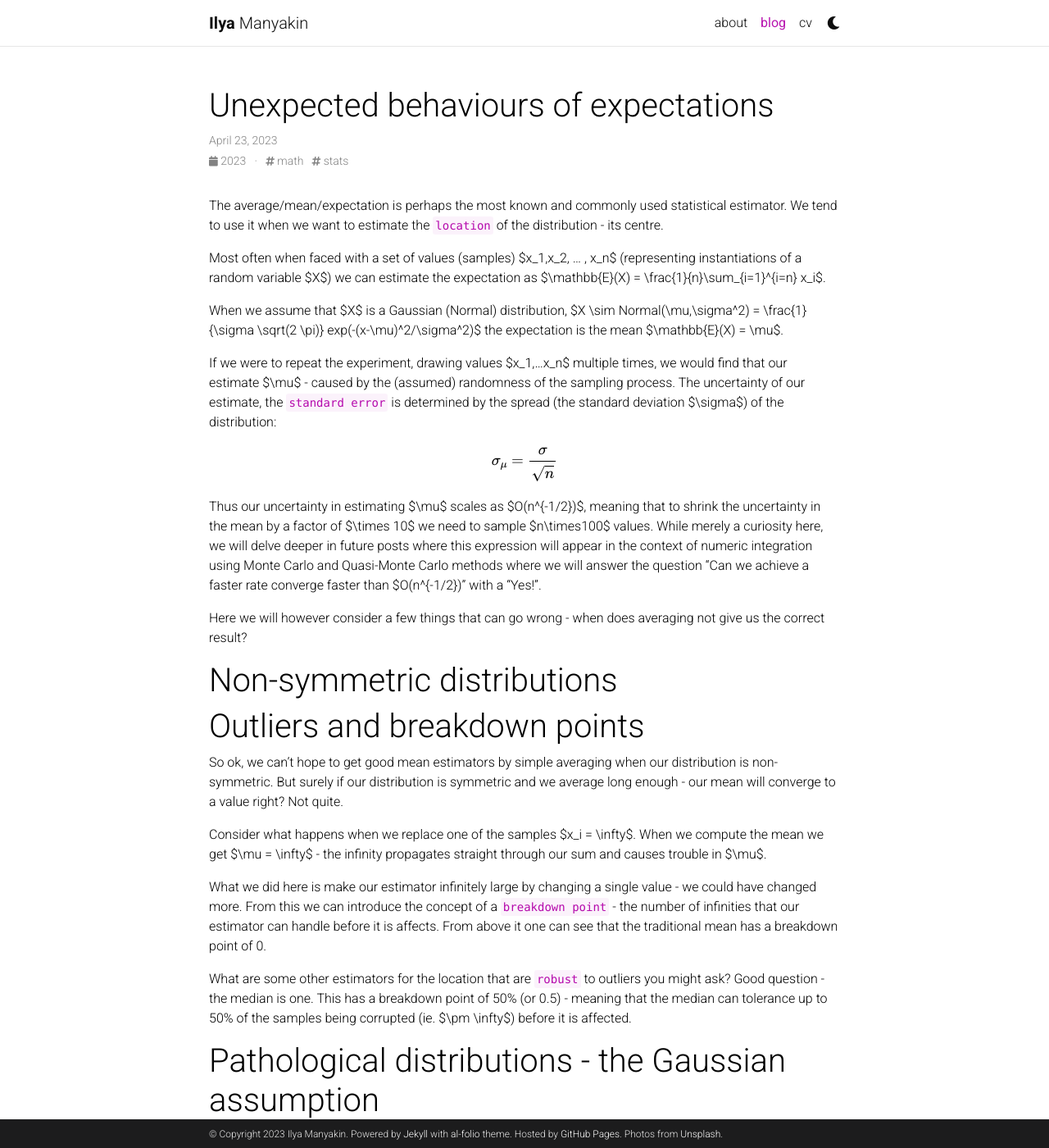
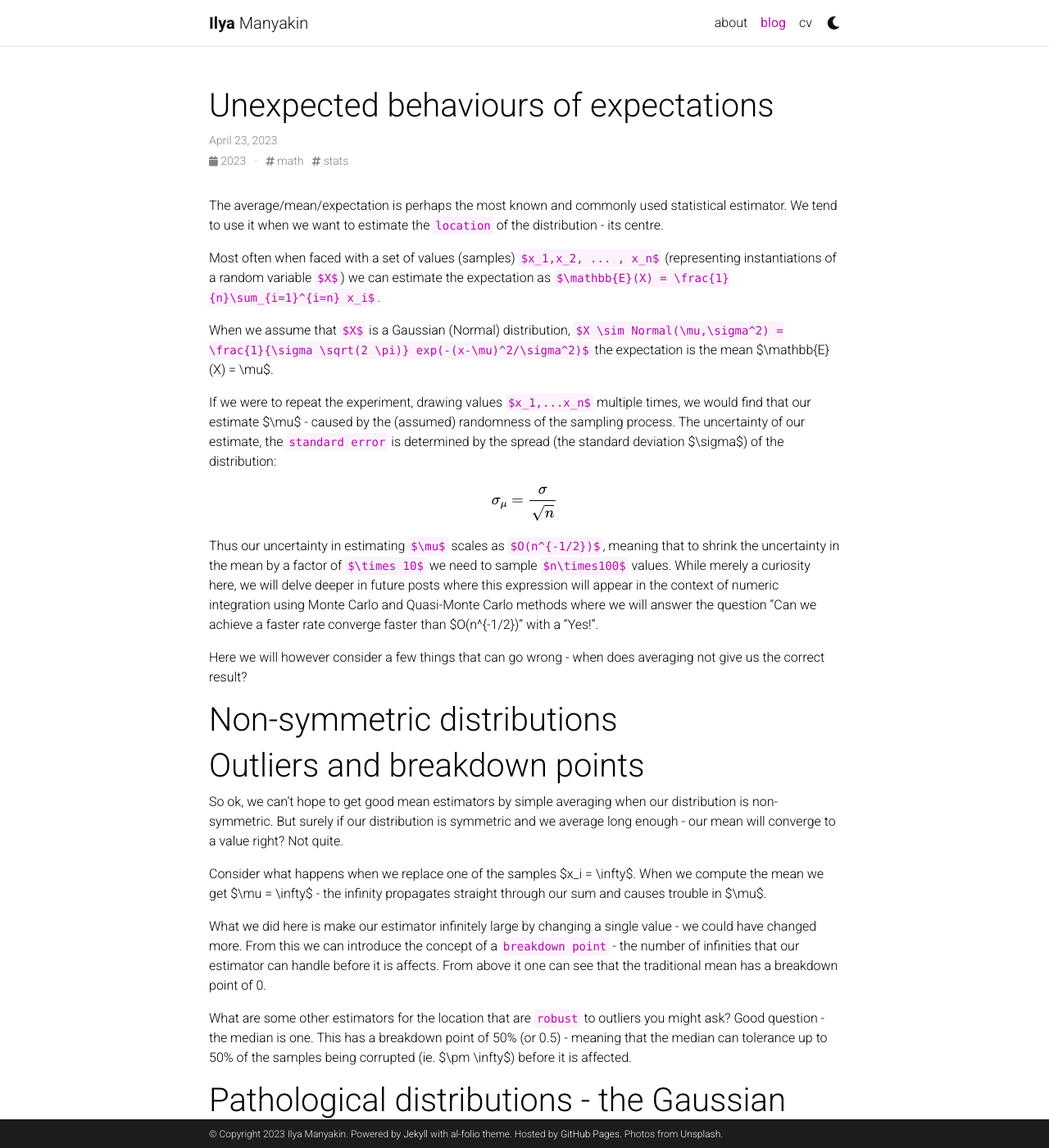
Before and after one commit to imanyakin/imanyakin.github.io, a Jekyll site: the page built from _posts/2023-04-23-unexpected-behaviours-of-expectations.md, in a window 1280 px wide and 1400 px high. Shown: the whole window at 82% size. Built offline with Jekyll 4.4.1, drawn with Linux system fonts in a browser that asks for light colours; comment, search, counter and statistics services are not loaded; a style sheet for code colours, icons or effects is not loaded; some of the changed text lies outside the part shown.

Commit message:
#1 latex

```diff
--- a/_posts/2023-04-23-unexpected-behaviours-of-expectations.md
+++ b/_posts/2023-04-23-unexpected-behaviours-of-expectations.md
@@ -9,15 +9,15 @@
 ---
 The average/mean/expectation is perhaps the most known and commonly used statistical estimator. We tend to use it when we want to estimate the `location` of the distribution - its centre.
 
-Most often when faced with a set of values (samples) $x_1,x_2, ... , x_n$ (representing instantiations of a random variable $X$) we can estimate the expectation as $\mathbb{E}(X) = \frac{1}{n}\sum_{i=1}^{i=n} x_i$.
+Most often when faced with a set of values (samples) `$x_1,x_2, ... , x_n$` (representing instantiations of a random variable `$X$`) we can estimate the expectation as `$\mathbb{E}(X) = \frac{1}{n}\sum_{i=1}^{i=n} x_i$`.
 
-When we assume that $X$ is a Gaussian (Normal) distribution, $X \sim Normal(\mu,\sigma^2) = \frac{1}{\sigma \sqrt(2 \pi)} exp(-(x-\mu)^2/\sigma^2)$ the expectation is the mean $\mathbb{E}(X) = \mu$.
+When we assume that `$X$` is a Gaussian (Normal) distribution, `$X \sim Normal(\mu,\sigma^2) = \frac{1}{\sigma \sqrt(2 \pi)} exp(-(x-\mu)^2/\sigma^2)$` the expectation is the mean $\mathbb{E}(X) = \mu$.
 
-If we were to repeat the experiment, drawing values $x_1,...x_n$ multiple times, we would find that our estimate $\mu$ - caused by the (assumed) randomness  of the sampling process. The uncertainty of our estimate, the `standard error` is determined by the spread (the standard deviation $\sigma$) of the distribution:
+If we were to repeat the experiment, drawing values `$x_1,...x_n$` multiple times, we would find that our estimate $\mu$ - caused by the (assumed) randomness  of the sampling process. The uncertainty of our estimate, the `standard error` is determined by the spread (the standard deviation $\sigma$) of the distribution:
 
 $$\sigma_\mu = \frac{\sigma}{\sqrt{n}}$$
 
-Thus our uncertainty in estimating $\mu$ scales as $O(n^{-1/2})$, meaning that to shrink the uncertainty in the mean by a factor of $\times 10$ we need to sample $n\times100$ values. While merely a curiosity here, we will delve deeper in future posts where this expression will appear in the context of numeric integration using Monte Carlo and Quasi-Monte Carlo methods where we will answer the question "Can we achieve a faster rate converge faster than $O(n^{-1/2})" with a "Yes!".
+Thus our uncertainty in estimating `$\mu$` scales as `$O(n^{-1/2})$`, meaning that to shrink the uncertainty in the mean by a factor of `$\times 10$` we need to sample `$n\times100$` values. While merely a curiosity here, we will delve deeper in future posts where this expression will appear in the context of numeric integration using Monte Carlo and Quasi-Monte Carlo methods where we will answer the question "Can we achieve a faster rate converge faster than $O(n^{-1/2})" with a "Yes!".
 
 Here we will however consider a few things that can go wrong - when does averaging not give us the correct result?
 
@@ -42,3 +42,24 @@
 While the assumption that a distribution is Gaussian is useful, it may not hold in practice - symmetric distributions for which the mean is undefined exist!
 
 ## Cauchy distribution
+
+<!--
+This theme supports rendering beautiful math in inline and display modes using [MathJax 3](https://www.mathjax.org/) engine. You just need to surround your math expression with `$$`, like `$$ E = mc^2 $$`. If you leave it inside a paragraph, it will produce an inline expression, just like $$ E = mc^2 $$.
+
+To use display mode, again surround your expression with `$$` and place it as a separate paragraph. Here is an example:
+
+$$
+\sum_{k=1}^\infty |\langle x, e_k \rangle|^2 \leq \|x\|^2
+$$
+
+You can also use `\begin{equation}...\end{equation}` instead of `$$` for display mode math.
+MathJax will automatically number equations:
+
+\begin{equation}
+\label{eq:cauchy-schwarz}
+\left( \sum_{k=1}^n a_k b_k \right)^2 \leq \left( \sum_{k=1}^n a_k^2 \right) \left( \sum_{k=1}^n b_k^2 \right)
+\end{equation}
+
+and by adding `\label{...}` inside the equation environment, we can now refer to the equation using `\eqref`.
+
+Note that MathJax 3 is [a major re-write of MathJax](https://docs.mathjax.org/en/latest/upgrading/whats-new-3.0.html) that brought a significant improvement to the loading and rendering speed, which is now [on par with --> KaTeX](http://www.intmath.com/cg5/katex-mathjax-comparison.php).
```
Also changed, not shown: 3 other files.
